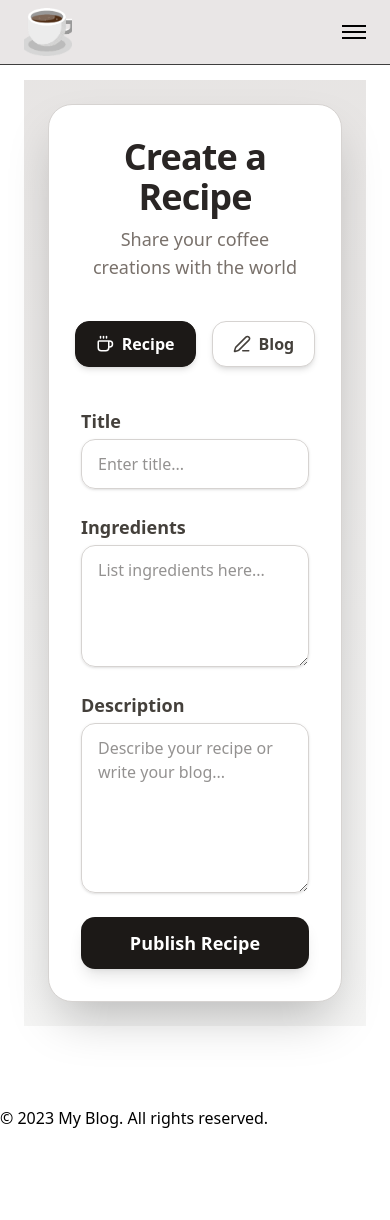
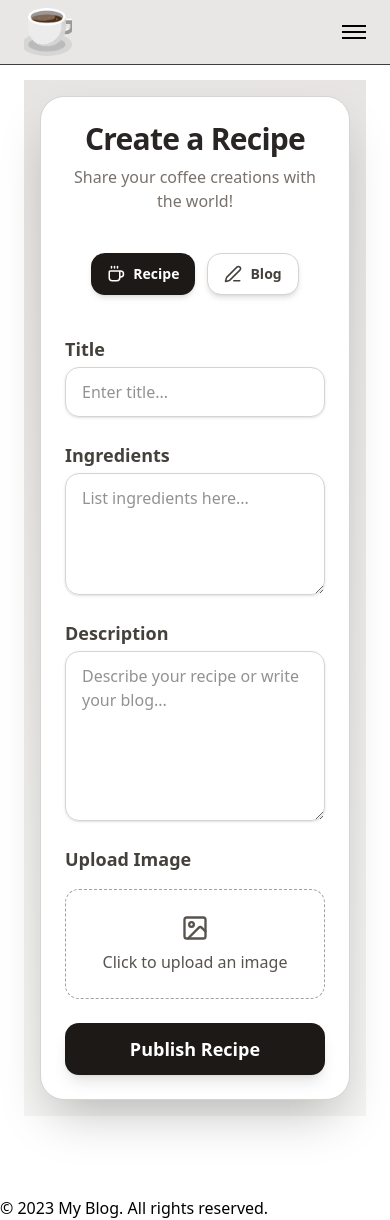
Before and after one commit to PhanFiction/cafe_blog_frontend, a Next.js app: page /create in a window 390 px wide. Before the commit the page ends 1130 px from the top, so only its background shows below. Built offline with nearby package versions, Linux system fonts and the light colour scheme.

Commit message:
Updated create component  - Added upload image button  - Made responsive component

```diff
--- a/app/create/page.tsx
+++ b/app/create/page.tsx
@@ -1,35 +1,47 @@
 "use client";
-import React, { useState, FormEvent } from "react";
+import React, { useState, FormEvent, ChangeEvent } from "react";
 import { motion } from "framer-motion";
-import { Coffee, PenLine } from "lucide-react";
+import { Coffee, PenLine, Image as ImageIcon } from "lucide-react";
 
 export default function CreateRecipeBlog() {
   const [type, setType] = useState("recipe");
+  const [uploadedImage, setUploadedImage] = useState<string | null>(null);
+
+  const handleImageUpload = (e: ChangeEvent<HTMLInputElement>) => {
+    const file = e.target.files?.[0];
+    if (!file) return;
+
+    const reader = new FileReader();
+    reader.onload = () => setUploadedImage(reader.result as string);
+    reader.readAsDataURL(file);
+  };
 
   return (
-    <div className="min-h-screen w-full bg-gradient-to-b from-stone-200 to-stone-100 p-6 flex justify-center items-start">
+    <div className="min-h-screen w-full bg-gradient-to-b from-stone-200 to-stone-100 p-4 sm:p-6 flex justify-center items-start">
       <motion.div
         initial={{ opacity: 0, y: 20 }}
         animate={{ opacity: 1, y: 0 }}
         transition={{ duration: 0.5 }}
-        className="w-full max-w-2xl bg-white shadow-2xl rounded-3xl p-8 space-y-8 border border-stone-300"
+        className="w-full max-w-2xl bg-white shadow-2xl rounded-3xl p-6 sm:p-8 space-y-8 border border-stone-300"
       >
         {/* Header */}
         <div className="text-center space-y-2">
-          <h1 className="text-4xl font-extrabold text-stone-800 tracking-tight">
+          <h1 className="text-3xl sm:text-4xl font-extrabold text-stone-800 tracking-tight">
             Create {type === "recipe" ? "a Recipe" : "a Blog"}
           </h1>
-          <p className="text-stone-500 text-lg">Share your coffee creations with the world</p>
+          <p className="text-stone-500 text-base sm:text-lg">
+            Share your coffee creations with the world!
+          </p>
         </div>
 
-        {/* Switch */}
-        <div className="flex justify-center gap-4 py-2">
+        {/* Switcher */}
+        <div className="flex justify-center gap-3 sm:gap-4 py-2 flex-wrap">
           <button
             onClick={() => setType("recipe")}
-            className={`flex items-center gap-2 px-5 py-2.5 rounded-xl font-semibold shadow-md transition-all border ${
+            className={`flex items-center gap-2 px-4 py-2.5 rounded-xl font-semibold shadow-md transition-all hover:cursor-pointer text-sm sm:text-base ${
               type === "recipe"
                 ? "bg-stone-900 text-white border-stone-900"
-                : "bg-white text-stone-700 border-stone-300 hover:bg-stone-200"
+                : "bg-white text-stone-700 border border-stone-300 hover:bg-stone-200"
             }`}
           >
             <Coffee size={18} /> Recipe
@@ -37,7 +49,7 @@ export default function CreateRecipeBlog() {
 
           <button
             onClick={() => setType("blog")}
-            className={`flex items-center gap-2 px-5 py-2.5 rounded-xl font-semibold shadow-md transition-all border ${
+            className={`flex items-center gap-2 px-4 py-2.5 rounded-xl font-semibold shadow-md transition-all hover:cursor-pointer text-sm sm:text-base border ${
               type === "blog"
                 ? "bg-stone-900 text-white border-stone-900"
                 : "bg-white text-stone-700 border-stone-300 hover:bg-stone-200"
@@ -49,6 +61,7 @@ export default function CreateRecipeBlog() {
 
         {/* Form */}
         <form className="space-y-6" onSubmit={(e: FormEvent) => e.preventDefault()}>
+          {/* Title */}
           <div className="flex flex-col">
             <label className="text-stone-700 font-semibold mb-1 text-lg">Title</label>
             <input
@@ -58,6 +71,7 @@ export default function CreateRecipeBlog() {
             />
           </div>
 
+          {/* Ingredients - only for recipe */}
           {type === "recipe" && (
             <div className="flex flex-col">
               <label className="text-stone-700 font-semibold mb-1 text-lg">Ingredients</label>
@@ -69,6 +83,7 @@ export default function CreateRecipeBlog() {
             </div>
           )}
 
+          {/* Description */}
           <div className="flex flex-col">
             <label className="text-stone-700 font-semibold mb-1 text-lg">Description</label>
             <textarea
@@ -78,6 +93,24 @@ export default function CreateRecipeBlog() {
             />
           </div>
 
+          {/* Image Upload */}
+          <div className="flex flex-col gap-3">
+            <label className="text-stone-700 font-semibold mb-1 text-lg">Upload Image</label>
+
+            <label className="w-full border border-dashed border-stone-400 rounded-xl py-6 px-4 flex flex-col items-center justify-center text-center text-stone-600 hover:bg-stone-100 cursor-pointer transition">
+              <ImageIcon size={28} className="mb-2" />
+              <span className="font-medium">Click to upload an image</span>
+              <input type="file" accept="image/*" className="hidden" onChange={handleImageUpload} />
+            </label>
+
+            {uploadedImage && (
+              <div className="rounded-xl overflow-hidden shadow-md w-full">
+                <img src={uploadedImage} alt="Preview" className="w-full object-cover" />
+              </div>
+            )}
+          </div>
+
+          {/* Submit */}
           <motion.button
             whileHover={{ scale: 1.03 }}
             whileTap={{ scale: 0.97 }}
```
